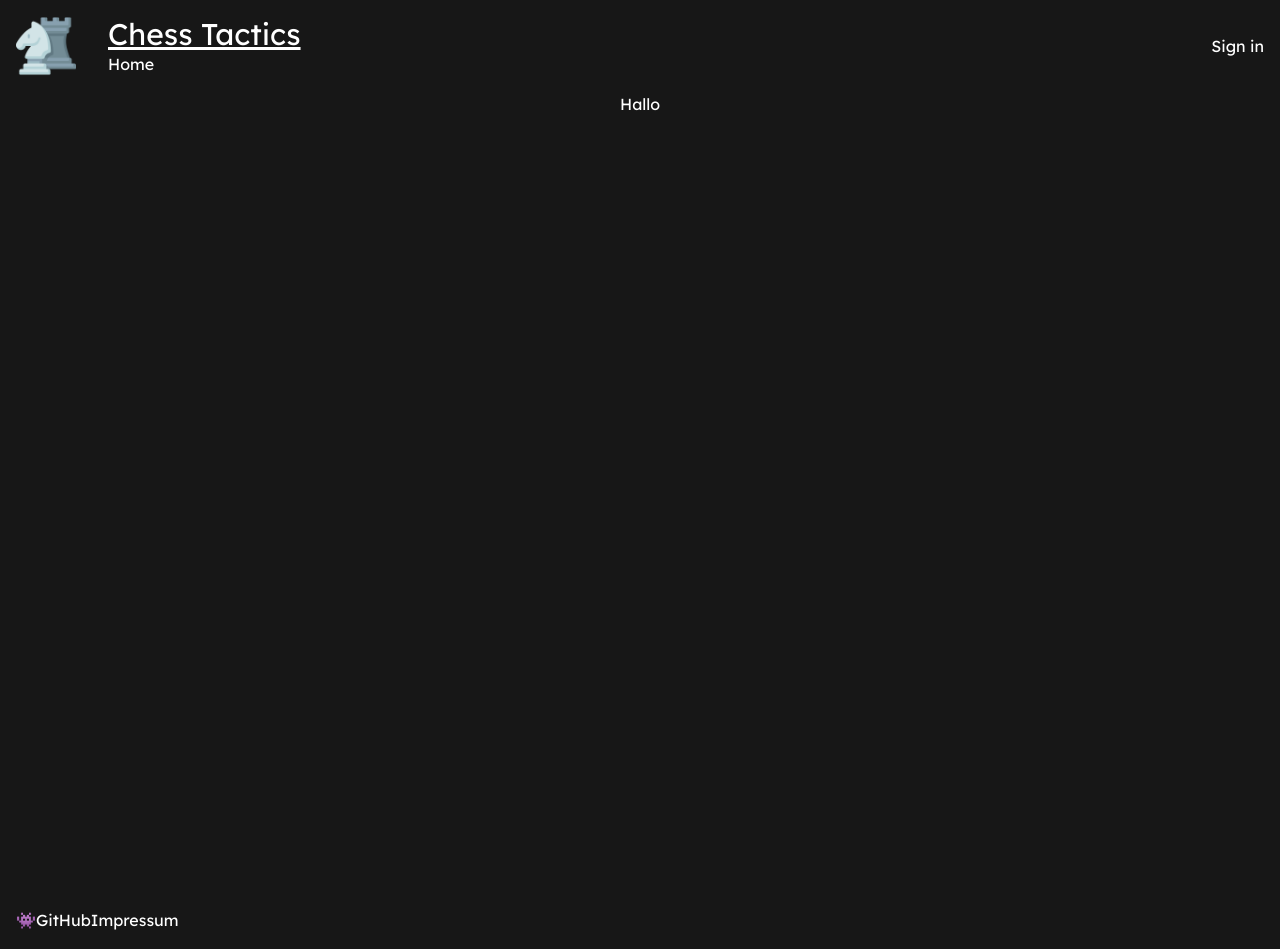
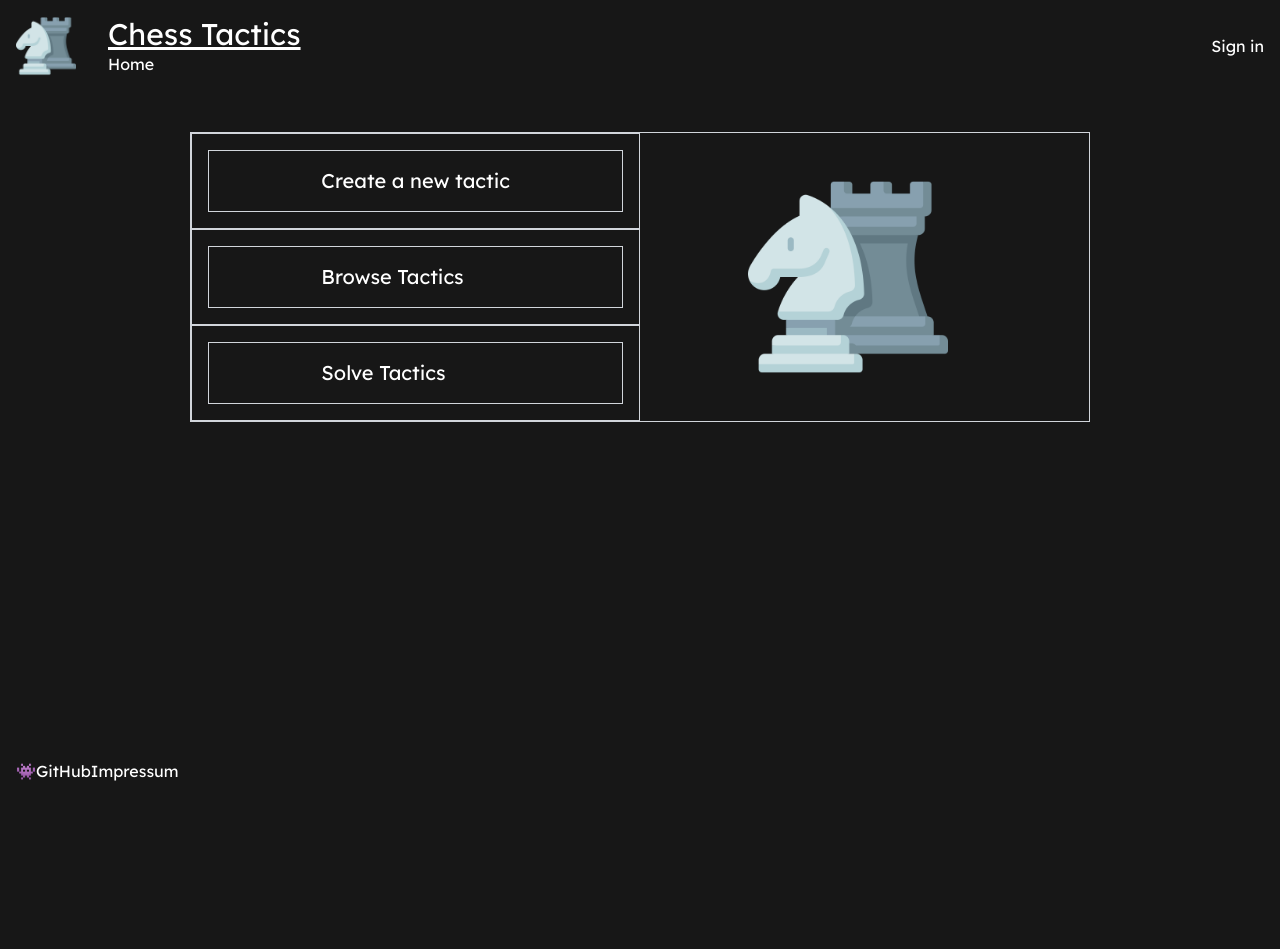
Before and after one commit to Floryus/chess-tactics, a Next.js app: page /home in a window 1280 px wide. After the commit the page ends 800 px from the top, so only its background shows below. Built offline with nearby package versions, Linux system fonts and the light colour scheme; no server answers.

Commit message:
home page

```diff
--- a/app/home/page.tsx
+++ b/app/home/page.tsx
@@ -1,7 +1,52 @@
+"use client";
+
+import Button from "@/components/Button";
+import HomeChessboard from "@/components/HomeChessboard";
+import { useAuth, useUser } from "@clerk/nextjs";
+import Image from "next/image";
+import { useRouter } from "next/navigation";
+import { useEffect } from "react";
+
 export default function Home() {
+  const router = useRouter();
+
   return (
-    <div className="h-screen">
-      <h1>Hallo</h1>
+    <div className="grid grid-cols-2 border border-gray-300 m-10 w-full">
+      <div>
+        <div className="justify-center border border-gray-300 p-4">
+          <Button
+            text="Create a new tactic"
+            action={() => {
+              router.push("/home/create");
+            }}
+          />
+        </div>
+        <div className="justify-center items-center border border-gray-300 p-4">
+          <Button
+            text="Browse Tactics"
+            action={() => {
+              router.push("/home/browse");
+            }}
+          />
+        </div>
+        <div className="justify-center items-center border border-gray-300 p-4">
+          <Button
+            text="Solve Tactics"
+            action={() => {
+              router.push("/home/solve");
+            }}
+          />
+        </div>
+      </div>
+      <div className="mx-auto my-auto">
+        <Image
+          src="/5569495.png"
+          alt="Logo"
+          width={200}
+          height={200}
+          className="mr-8"
+        />
+      </div>
     </div>
   );
 }
--- a/app/home/solve/page.tsx
+++ b/app/home/solve/page.tsx
@@ -2,6 +2,8 @@
 
 import Button from "@/components/Button";
 import HomeChessboard from "@/components/HomeChessboard";
+import Chessboard from "chessboardjsx";
+import { useEffect, useRef, useState } from "react";
 
 export default function Solve() {
   const time = new Date().toLocaleTimeString();
@@ -14,8 +16,28 @@ export default function Solve() {
     console.log("show next puzzle");
   }
 
+  const [width, setWidth] = useState(0);
+  const divRef = useRef<HTMLDivElement>(null);
+
+  useEffect(() => {
+    const updateWidth = () => {
+      if (divRef.current) {
+        const newWidth = divRef.current.offsetWidth;
+        setWidth(newWidth);
+      }
+    };
+
+    updateWidth();
+
+    window.addEventListener("resize", updateWidth);
+
+    return () => {
+      window.removeEventListener("resize", updateWidth);
+    };
+  }, []);
+
   return (
-    <div className="grid grid-cols-3 border border-gray-300 m-10">
+    <main className="grid grid-cols-3 border border-gray-300 m-10">
       <div className="flex justify-center items-center border border-gray-300">
         <div className="p-2">#629186</div>
       </div>
@@ -33,8 +55,8 @@ export default function Solve() {
       </div>
 
       <div className="flex justify-center items-center border border-gray-300 row-span-3">
-        <div>
-          <HomeChessboard></HomeChessboard>
+        <div ref={divRef} style={{ width: "100%", height: "100%" }}>
+          <Chessboard width={width} />
         </div>
       </div>
 
@@ -52,11 +74,7 @@ export default function Solve() {
 
       <div className="flex justify-center items-center border border-gray-300">
         <div className="m-4">
-          <Button
-            text="Show me the solution"
-            action={showSolution}
-            width={28}
-          ></Button>
+          <Button text="Show me the solution" action={showSolution} />
         </div>
       </div>
 
@@ -73,6 +91,6 @@ export default function Solve() {
           <button onClick={showNextPuzzle}> Next &gt;</button>
         </div>
       </div>
-    </div>
+    </main>
   );
 }
--- a/app/layout.tsx
+++ b/app/layout.tsx
@@ -5,8 +5,7 @@ import "./globals.css";
 import { ClerkProvider, useUser } from "@clerk/nextjs";
 import Navbar from "@/components/Navbar";
 import Footer from "@/components/Footer";
-import { useEffect } from "react";
-import { useRouter } from "next/navigation";
+import { dark } from "@clerk/themes";
 
 const lexend = Lexend({ subsets: ["latin"] });
 
@@ -21,7 +20,7 @@ export default function RootLayout({
   children: React.ReactNode;
 }>) {
   return (
-    <ClerkProvider>
+    <ClerkProvider appearance={{ baseTheme: dark }}>
       <html lang="en">
         <body className={lexend.className + " flex flex-col min-h-screen"}>
           <header className="max-w p-4">
--- a/app/login/page.tsx
+++ b/app/login/page.tsx
@@ -1,9 +1,10 @@
 import { SignIn } from "@clerk/nextjs";
+import { dark } from "@clerk/themes";
 
 export default function Login() {
   return (
     <div className="flex justify-center items-center h-screen">
-      <SignIn redirectUrl="/home" />
+      <SignIn appearance={{ baseTheme: dark }} redirectUrl="/home" />
     </div>
   );
 }
--- a/components/Button.tsx
+++ b/components/Button.tsx
@@ -8,8 +8,11 @@ const Button = ({ text, action, width }: ButtonProps) => {
   const widthClass = width ? `px-${width}` : "px-28";
 
   return (
-    <div className={`mx-auto border border-gray-300 py-4  ${widthClass}`}>
-      <button className="text-xl" onClick={action}>
+    <div className={` mx-auto  border border-gray-300 py-4  ${widthClass} `}>
+      <button
+        className="text-xl items-center flex justify-center"
+        onClick={action}
+      >
         {text}
       </button>
     </div>
--- a/package.json
+++ b/package.json
@@ -10,6 +10,7 @@
   },
   "dependencies": {
     "@clerk/nextjs": "^4.29.9",
+    "@clerk/themes": "^1.7.12",
     "chess.js": "^1.0.0-beta.8",
     "chessboardjsx": "^2.4.7",
     "next": "14.1.3",
```
Also changed, not shown: 1 other file (tests, documents, lock files or other folders).
